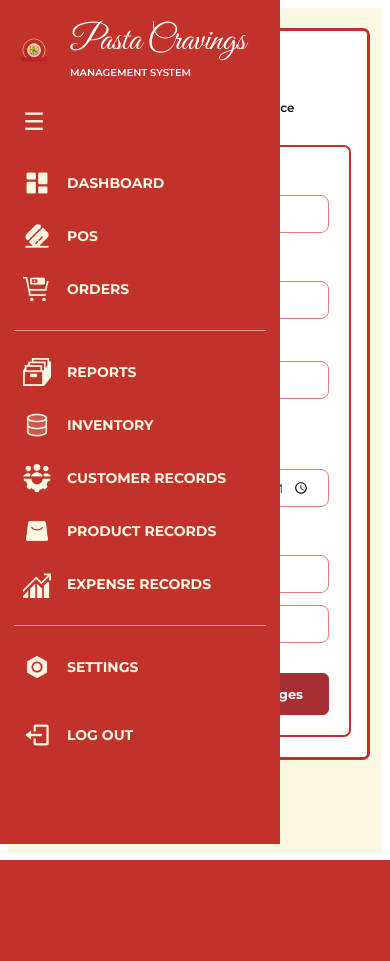
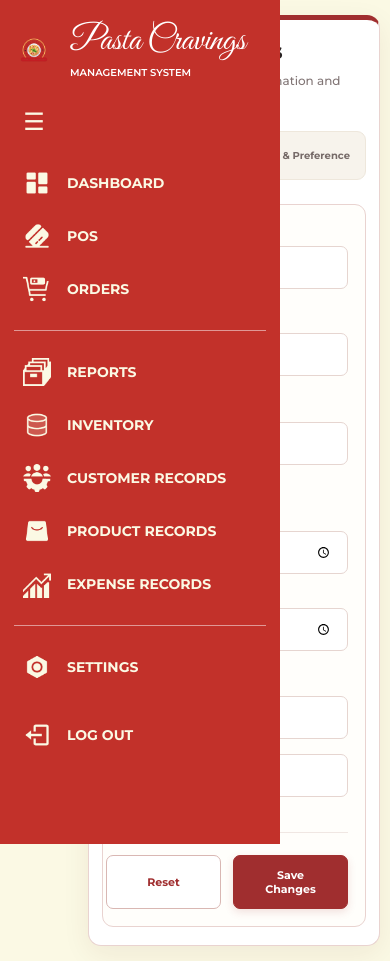
Before and after one commit to Sepillo-C/Pasta-Cravings-Django, a Django app: page /settings/ in a window 390 px wide. Before the commit the page ends 860 px from the top, so only its background shows below. Run offline with Django 5.2, Linux system fonts and the light colour scheme; a user stored in the database is signed in; data comes from the database, SQL or seed files in the repository; both versions use the stored data as it was after the commit.

Commit message:
little improvements

```diff
--- a/static/css/settings.css
+++ b/static/css/settings.css
@@ -1,41 +1,72 @@
 @import url('https://fonts.googleapis.com/css2?family=Montserrat:wght@400;500;600;700;800&display=swap');
+
+:root {
+    --cream: #FBF9E4;
+    --red: #A02E2F;
+    --red-dark: #812324;
+    --red-light: #FCEDEC;
+    --border: #E9D3D0;
+    --text: #292323;
+    --muted: #817575;
+    --white: #FFFFFF;
+}
 
 * {
     box-sizing: border-box;
 }
 
 .settings-layout {
-    width: 100%;
+    width: calc(100% - 78px);
     min-height: 100vh;
-    background: #FBF9E4;
+    margin-left: 78px;
+    background: var(--cream);
     font-family: 'Montserrat', sans-serif;
-    color: #111;
+    color: var(--text);
+    transition: margin-left .3s ease, width .3s ease;
 }
+
+body:has(#databaseSidebar:hover) .settings-layout {
+    width: calc(100% - 280px);
+    margin-left: 280px;
+}
+
+/* MAIN LAYOUT */
 
 .settings-main {
     min-height: 100vh;
-    padding: 40px 45px;
+    padding: 42px 45px;
     display: flex;
     justify-content: center;
     align-items: flex-start;
-    background: #FBF9E4;
 }
 
 .settings-container {
     width: 100%;
-    max-width: 850px;
-    min-height: 590px;
-    padding: 23px 27px 30px;
-    background: #fff;
-    border: 3px solid #C72E2B;
-    border-radius: 7px;
+    max-width: 1100px;
+    padding: 32px 36px;
+    background: var(--white);
+    border: 1px solid var(--border);
+    border-top: 5px solid var(--red);
+    border-radius: 13px;
+    box-shadow: 0 8px 28px rgba(80, 35, 35, .07);
 }
 
 .settings-container h1 {
-    margin: 0 0 20px;
-    color: #080808;
-    font-size: 29px;
+    margin: 0 0 8px;
+    font-size: 27px;
     font-weight: 800;
+    letter-spacing: -.7px;
+    color: var(--text);
+}
+
+.settings-container h1::after {
+    content: "Manage your business information and system preferences.";
+    display: block;
+    margin-top: 8px;
+    color: var(--muted);
+    font-size: 12px;
+    font-weight: 500;
+    letter-spacing: 0;
 }
 
 /* TABS */
@@ -43,113 +74,144 @@
 .settings-tabs {
     display: flex;
     align-items: center;
-    gap: 40px;
-    margin-bottom: 20px;
+    gap: 8px;
+    margin: 28px 0 24px;
+    padding: 6px;
+    width: fit-content;
+    max-width: 100%;
+    background: #F7F3EC;
+    border: 1px solid #EEE7DC;
+    border-radius: 9px;
 }
 
 .tab-button {
     position: relative;
-    padding: 0 0 10px;
+    padding: 12px 22px;
     border: none;
+    border-radius: 7px;
     background: transparent;
-    color: #111;
+    color: #766A68;
     font-family: inherit;
-    font-size: 16px;
-    font-weight: 600;
+    font-size: 12px;
+    font-weight: 700;
     white-space: nowrap;
     cursor: pointer;
+    transition: .2s ease;
+}
+
+.tab-button:hover {
+    color: var(--red);
+    background: #FFFFFF;
+}
+
+.tab-button.active {
+    background: var(--red);
+    color: white;
+    box-shadow: 0 3px 8px rgba(160, 46, 47, .2);
 }
 
 .tab-button.active::after {
-    content: "";
-    position: absolute;
-    bottom: 0;
-    left: 0;
-    width: 100%;
-    height: 3px;
-    background: #C72E2B;
+    display: none;
 }
 
 .tab-content {
     display: none;
+    animation: settingsFade .25s ease;
 }
 
 .tab-content.active {
     display: block;
 }
 
+@keyframes settingsFade {
+    from {
+        opacity: 0;
+        transform: translateY(5px);
+    }
+    to {
+        opacity: 1;
+        transform: translateY(0);
+    }
+}
+
 /* COMPANY PROFILE */
 
 .company-form {
-    min-height: 422px;
-    padding: 20px 28px;
-    border: 2px solid #C72E2B;
-    border-radius: 7px;
+    padding: 30px;
+    background: #FFFEFB;
+    border: 1px solid var(--border);
+    border-radius: 11px;
 }
 
 .company-grid {
     display: grid;
     grid-template-columns: 1fr 1fr;
-    gap: 14px;
+    gap: 35px;
 }
 
 .form-column {
     min-width: 0;
     display: flex;
     flex-direction: column;
-    gap: 20px;
+    gap: 24px;
 }
 
 .form-group {
     display: flex;
     flex-direction: column;
-    gap: 10px;
+    gap: 9px;
 }
 
 .form-group label {
-    color: #111;
-    font-size: 14px;
-    font-weight: 600;
+    color: #463838;
+    font-size: 12px;
+    font-weight: 700;
 }
 
 .form-group input {
     width: 100%;
-    height: 38px;
-    padding: 0 17px;
-    border: 1px solid #E77D79;
-    border-radius: 8px;
+    height: 43px;
+    padding: 0 14px;
+    border: 1px solid #E6D5D0;
+    border-radius: 7px;
     outline: none;
-    background: #fff;
-    color: #333;
+    background: white;
+    color: var(--text);
     font-family: inherit;
-    font-size: 13px;
+    font-size: 12px;
+    transition: .2s ease;
+}
+
+.form-group input:hover {
+    border-color: #D6A6A2;
 }
 
 .form-group input:focus {
-    border-color: #C72E2B;
-    box-shadow: 0 0 0 2px #C72E2B14;
+    border-color: var(--red);
+    box-shadow: 0 0 0 3px rgba(160, 46, 47, .09);
 }
 
 .form-group input::placeholder {
-    color: #888;
+    color: #B4A9A6;
 }
 
 .time-fields {
     display: grid;
     grid-template-columns: 1fr 1fr;
-    gap: 10px;
+    gap: 12px;
 }
 
 .time-fields > div {
+    min-width: 0;
     display: flex;
     flex-direction: column;
-    gap: 7px;
-    min-width: 0;
+    gap: 8px;
 }
 
 .time-fields > div > label {
-    font-size: 12px;
-    color: #555;
+    color: var(--muted);
+    font-size: 11px;
+    font-weight: 600;
 }
 
 .social-group {
@@ -157,72 +219,80 @@
 }
 
 .social-group input + input {
-    margin-top: 2px;
+    margin-top: 5px;
 }
 
 .form-group ul.errorlist,
 .time-fields ul.errorlist {
     margin: 0;
-    padding-left: 16px;
-    color: #C72E2B;
+    padding-left: 17px;
+    color: var(--red);
     font-size: 11px;
 }
 
-/* BUTTONS */
+/* COMPANY ACTIONS */
 
 .form-actions {
     display: flex;
     justify-content: flex-end;
     gap: 12px;
-    margin-top: 30px;
+    margin-top: 35px;
+    padding-top: 22px;
+    border-top: 1px solid #F0E7E3;
 }
 
 .reset-button,
 .save-button {
-    padding: 12px 25px;
-    border-radius: 6px;
+    min-width: 115px;
+    padding: 12px 22px;
+    border-radius: 7px;
     font-family: inherit;
-    font-size: 13px;
+    font-size: 11px;
     font-weight: 700;
     cursor: pointer;
+    transition: .2s ease;
 }
 
 .reset-button {
     background: white;
-    color: #A52F32;
-    border: 1px solid #A52F32;
+    color: var(--red);
+    border: 1px solid #D9B7B3;
+}
+
+.reset-button:hover {
+    background: var(--red-light);
+    border-color: var(--red);
 }
 
 .save-button {
-    background: #A52F32;
+    background: var(--red);
     color: white;
-    border: 1px solid #A52F32;
-}
-
-.reset-button:hover {
-    background: #FFF2F1;
+    border: 1px solid var(--red);
+    box-shadow: 0 3px 8px rgba(160, 46, 47, .15);
 }
 
 .save-button:hover {
-    background: #852629;
+    background: var(--red-dark);
+    transform: translateY(-1px);
 }
 
-/* SECURITY */
+/* SECURITY PANEL */
 
 #security .security-panel {
     width: 100%;
-    min-height: 372px;
-    padding: 20px 25px 15px;
-    border: 2px solid #C92E28;
-    border-radius: 6px;
-    background: white;
+    padding: 27px 30px;
+    border: 1px solid var(--border);
+    border-radius: 11px;
+    background: #FFFEFB;
 }
 
 #security .password-grid {
     display: grid;
     grid-template-columns: 1fr 1fr;
-    gap: 12px;
-    margin-bottom: 8px;
+    gap: 20px;
+    margin-bottom: 24px;
+    padding-bottom: 25px;
+    border-bottom: 1px solid #F0E7E3;
 }
 
 #security .security-form-group {
@@ -298,115 +385,117 @@
     position: absolute;
     inset: 0;
     border-radius: 20px;
-    background: #ccc;
+    background: #D6D0CD;
     cursor: pointer;
-    transition: .3s;
+    transition: .25s ease;
 }
 
 #security .slider::before {
     content: "";
     position: absolute;
-    bottom: 2px;
-    left: 2px;
-    width: 14px;
-    height: 14px;
+    bottom: 3px;
+    left: 3px;
+    width: 15px;
+    height: 15px;
     border-radius: 50%;
     background: white;
-    transition: .3s;
+    box-shadow: 0 1px 3px rgba(0,0,0,.2);
+    transition: .25s ease;
 }
 
 #security .switch input:checked + .slider {
-    background: #FF9700;
+    background: var(--red);
 }
 
 #security .switch input:checked + .slider::before {
-    transform: translateX(15px);
+    transform: translateX(18px);
 }
+
+/* LOGIN ACTIVITY */
 
 #security .login-activity {
     width: 100%;
     border-top: none;
     border-left: none;
     border-right: none;
-    background: white;
+    background: transparent;
     text-align: left;
     font-family: inherit;
     cursor: pointer;
+    transition: .2s ease;
+}
+
+#security .login-activity:hover {
+    background: #FFF8F6;
 }
 
 #security .security-arrow {
     padding: 0 8px;
-    color: #C92E28;
+    color: var(--red);
     font-size: 27px;
+    transition: transform .2s ease;
 }
+
+#security .login-activity:hover .security-arrow {
+    transform: translateX(4px);
+}
+
+/* SECURITY ACTIONS */
 
 #security .security-actions {
     display: flex;
     justify-content: flex-end;
-    margin-top: 40px;
+    margin-top: 28px;
 }
 
 #security .security-save-button {
-    padding: 10px 20px;
+    min-width: 125px;
+    padding: 12px 22px;
     border: none;
-    border-radius: 4px;
-    background: #AE302E;
+    border-radius: 7px;
+    background: var(--red);
     color: white;
     font-family: inherit;
-    font-size: 12px;
+    font-size: 11px;
+    font-weight: 700;
     cursor: pointer;
+    transition: .2s ease;
 }
 
 #security .security-save-button:hover {
-    background: #912522;
+    background: var(--red-dark);
+    transform: translateY(-1px);
 }
 
 /* RESPONSIVE */
 
-@media (max-width: 900px) {
+@media (max-width: 1050px) {
     .settings-main {
-        padding: 25px 20px;
+        padding: 30px 25px;
     }
 
     .settings-container {
-        padding: 22px;
+        padding: 27px;
     }
 
-    .settings-tabs {
-        gap: 25px;
-    }
-
-    .tab-button {
-        font-size: 14px;
+    .company-grid {
+        gap: 22px;
     }
 }
 
-@media (max-width: 650px) {
+@media (max-width: 750px) {
+    .settings-layout,
+    body:has(#databaseSidebar:hover) .settings-layout {
+        width: calc(100% - 78px);
+        margin-left: 78px;
+    }
+
     .settings-main {
-        padding: 20px 12px;
+        padding: 22px 15px;
     }
 
     .settings-container {
-        min-height: auto;
-        padding: 20px 16px;
-    }
-
-    .settings-container h1 {
-        font-size: 24px;
-    }
-
-    .settings-tabs {
-        gap: 20px;
-        overflow-x: auto;
-    }
-
-    .tab-button {
-        font-size: 12px;
-    }
-
-    .company-form {
-        min-height: auto;
-        padding: 20px;
+        padding: 22px 18px;
     }
 
     .company-grid,
@@ -414,19 +503,77 @@
         grid-template-columns: 1fr;
     }
 
+    .company-form {
+        padding: 22px;
+    }
+
     .form-column {
         gap: 20px;
     }
 
-    .time-fields {
-        grid-template-columns: 1fr 1fr;
+    .settings-tabs {
+        width: 100%;
+        gap: 5px;
     }
 
-    #security .security-panel {
-        padding: 15px;
+    .tab-button {
+        flex: 1;
+        padding: 11px 9px;
+        font-size: 10px;
+    }
+}
+
+@media (max-width: 480px) {
+    .settings-main {
+        padding: 15px 10px;
     }
 
-    #security .security-actions {
-        margin-top: 25px;
+    .settings-container {
+        padding: 18px 13px;
+    }
+
+    .settings-container h1 {
+        font-size: 22px;
+    }
+
+    .company-form,
+    #security .security-panel {
+        padding: 17px;
+    }
+
+    .time-fields {
+        grid-template-columns: 1fr;
+    }
+
+    #security .security-option {
+        gap: 10px;
+    }
+
+    #security .security-option-icon {
+        width: 36px;
+        height: 36px;
+        min-width: 36px;
+        font-size: 18px;
     }
 }
+
+html,
+body {
+    margin: 0;
+    padding: 0;
+    background: #FBF9E4;
+}
+
+.settings-layout {
+    border: none;
+    outline: none;
+}
+
+.settings-main {
+    border: none;
+    outline: none;
+}
+
+.settings-container {
+    outline: none;
+}
```
Also changed, not shown: other parts of static/css/settings.css (+36 -19 lines), static/css/dashboard.css (+129 -0 lines), db.sqlite3.
